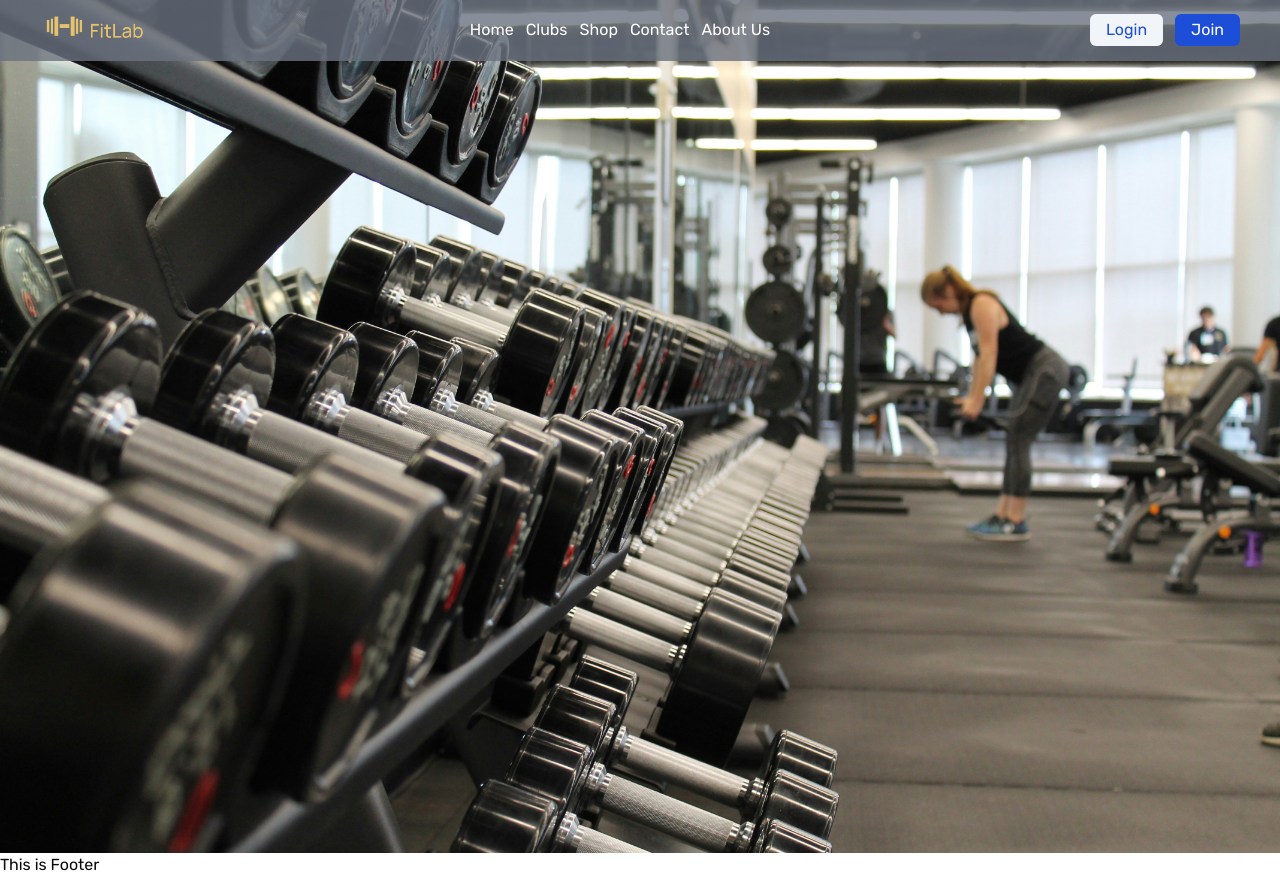
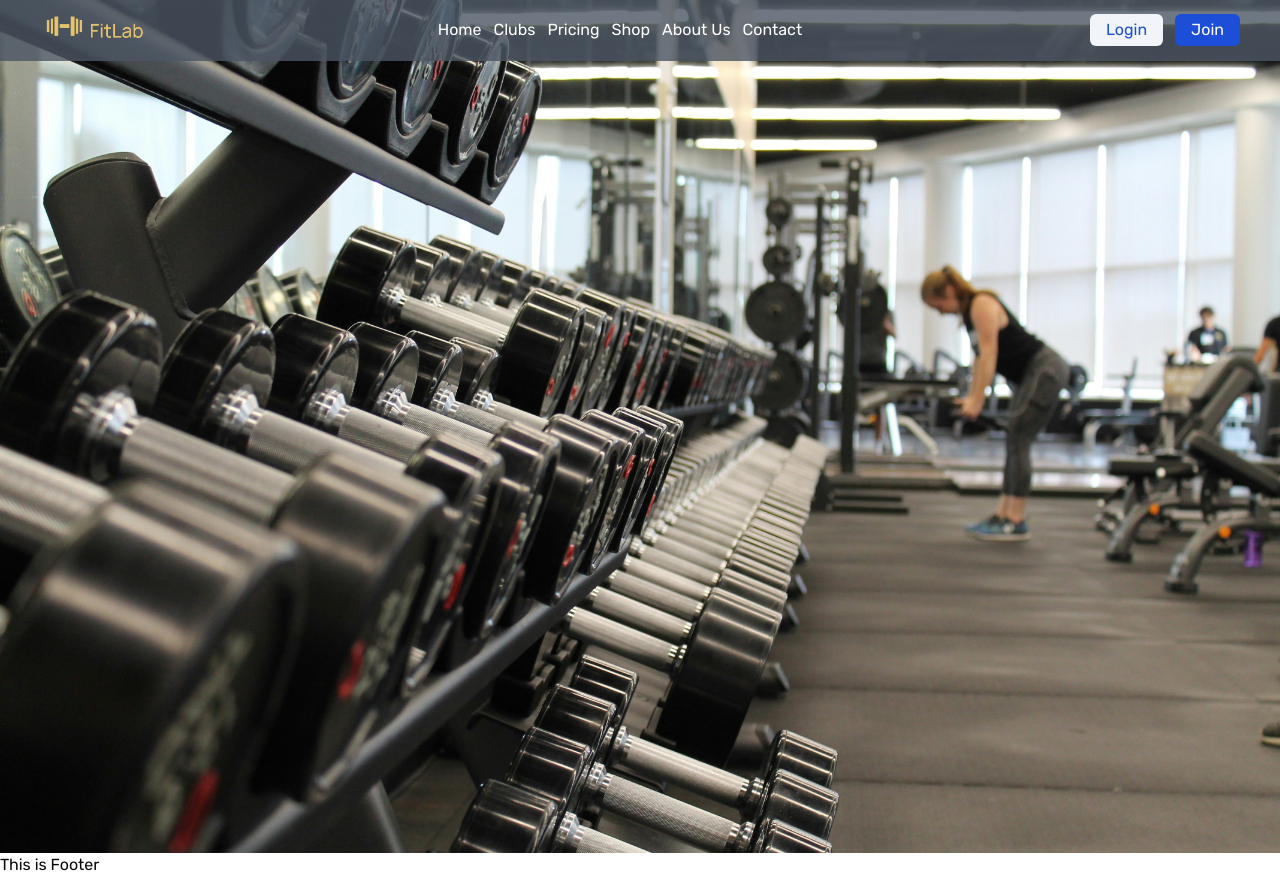
Before and after one commit to sangambash7/fitlab, a Next.js app: page / in a window 1280 px wide. Built offline with nearby package versions, Linux system fonts and the light colour scheme; no server answers.

Commit message:
moved navitems to a separate component

```diff
--- /dev/null
+++ b/app/components/header/NavItems.tsx
@@ -0,0 +1,42 @@
+import Link from "next/link";
+
+function NavItems() {
+  return (
+    <>
+      {" "}
+      <li>
+        <button className="hover:text-[#DDD]">
+          <Link href={"/"}>Home</Link>
+        </button>
+      </li>
+      <li>
+        <button className="hover:text-[#DDD]">
+          <Link href={"/clubs"}>Clubs</Link>
+        </button>
+      </li>
+      <li>
+        <button className="hover:text-[#DDD]">
+          <Link href={"/pricing"}>Pricing</Link>
+        </button>
+      </li>
+      <li>
+        <button className="hover:text-[#DDD]">
+          {" "}
+          <Link href={"/shop"}>Shop</Link>
+        </button>
+      </li>
+      <li>
+        <button className="hover:text-[#DDD]">
+          <Link href={"/about"}>About Us</Link>
+        </button>
+      </li>{" "}
+      <li>
+        <button className="hover:text-[#DDD]">
+          <Link href={"/contact"}>Contact</Link>
+        </button>
+      </li>
+    </>
+  );
+}
+
+export default NavItems;
--- a/app/components/header/Navbar.tsx
+++ b/app/components/header/Navbar.tsx
@@ -2,6 +2,7 @@
 
 import Link from "next/link";
 import Logo from "./Logo";
+import NavItems from "./NavItems";
 import AuthArea from "./AuthArea";
 import Sidebar from "./Sidebar";
 import { useState, useEffect } from "react";
@@ -31,7 +32,7 @@ function Navbar({ children }) {
         pathname === "/"
           ? isScrolled
             ? "bg-[#1B4A8E] py-4 sticky top-0"
-            : "bg-gray-500 bg-opacity-80 py-3 absolute"
+            : "bg-gray-600 bg-opacity-80 py-3 absolute"
           : "bg-[#1B4A8E] py-4 sticky top-0"
       }  flex justify-center transition-all duration-300`}
     >
@@ -42,32 +43,7 @@ function Navbar({ children }) {
           {/* Nav Items */}
           <div className="hidden md:block">
             <ul className="flex gap-3">
-              <li>
-                <button className="hover:text-[#DDD]">
-                  <Link href={"/"}>Home</Link>
-                </button>
-              </li>
-              <li>
-                <button className="hover:text-[#DDD]">
-                  <Link href={"/clubs"}>Clubs</Link>
-                </button>
-              </li>
-              <li>
-                <button className="hover:text-[#DDD]">
-                  {" "}
-                  <Link href={"/shop"}>Shop</Link>
-                </button>
-              </li>
-              <li>
-                <button className="hover:text-[#DDD]">
-                  <Link href={"/contact"}>Contact</Link>
-                </button>
-              </li>
-              <li>
-                <button className="hover:text-[#DDD]">
-                  <Link href={"/about"}>About Us</Link>
-                </button>
-              </li>
+              <NavItems />
             </ul>
           </div>
           <div className="flex gap-3 items-center">
--- a/app/components/header/Sidebar.tsx
+++ b/app/components/header/Sidebar.tsx
@@ -1,8 +1,8 @@
 "use client";
 import { useState } from "react";
-import Link from "next/link";
 import { AiOutlineMenu } from "react-icons/ai";
 import { MdClose } from "react-icons/md";
+import NavItems from "./NavItems";
 
 function Sidebar() {
   const [isOpen, setIsOpen] = useState(false);
@@ -34,32 +34,7 @@ function Sidebar() {
           } top-12 z-10 bg-[#1B4A8E] transition-all duration-1000 ease-in-out`}
         >
           <ul className="flex flex-col gap-3 ms-3">
-            <li>
-              <button className="hover:text-[#DDD]">
-                <Link href={"/"}>Home</Link>
-              </button>
-            </li>
-            <li>
-              <button className="hover:text-[#DDD]">
-                <Link href={"/clubs"}>Clubs</Link>
-              </button>
-            </li>
-            <li>
-              <button className="hover:text-[#DDD]">
-                {" "}
-                <Link href={"/shop"}>Shop</Link>
-              </button>
-            </li>
-            <li>
-              <button className="hover:text-[#DDD]">
-                <Link href={"/contact"}>Contact</Link>
-              </button>
-            </li>
-            <li>
-              <button className="hover:text-[#DDD]">
-                <Link href={"/about"}>About Us</Link>
-              </button>
-            </li>
+            <NavItems />
           </ul>
         </div>
       )}
```
Also changed, not shown: app/components/header/Header.tsx (+0 -23 lines), 2 other files (tests, documents, lock files or other folders).
